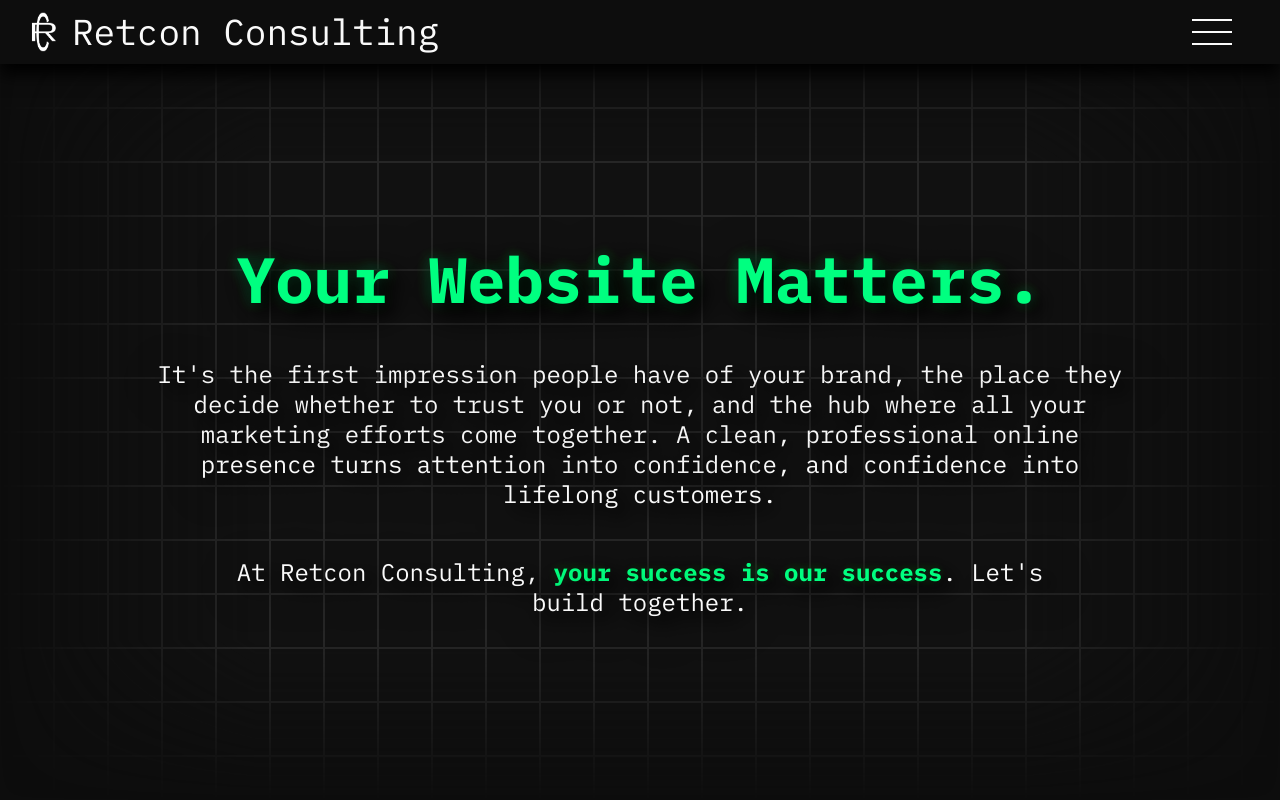
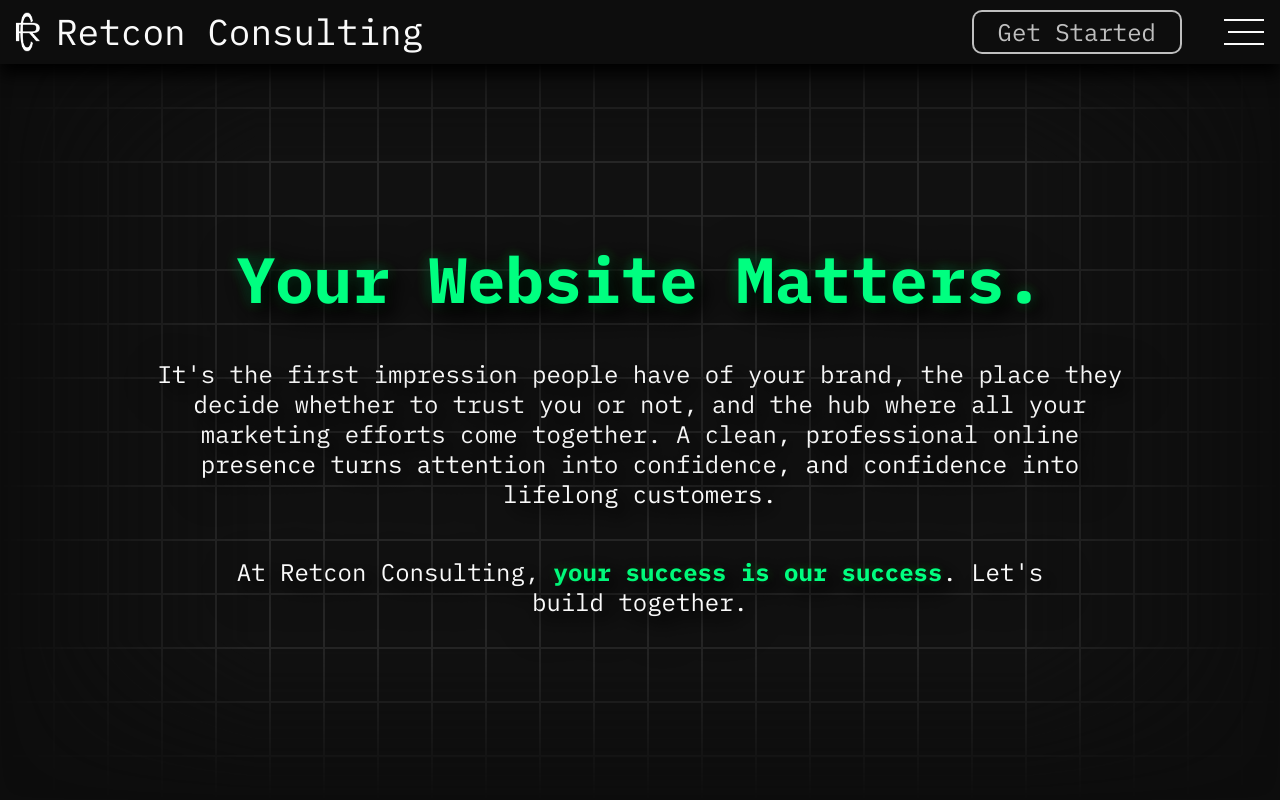
Before and after one commit to evan-baron/retcon-consulting, a Next.js app: page /development in a window 1280 px wide. Shown: the top 800 px of the page. Built offline with nearby package versions, Linux system fonts and the light colour scheme; a web font is replaced by a local one.

Commit message:
lot of changes made to header

```diff
--- a/src/app/components/contact/contact.module.scss
+++ b/src/app/components/contact/contact.module.scss
@@ -199,6 +199,7 @@
 					margin-left: 1rem;
 					display: flex;
 					flex-direction: column;
+					gap: 1rem;
 
 					label {
 						font-size: 1.25rem;
--- a/src/app/components/ctaButton/CTA.tsx
+++ b/src/app/components/ctaButton/CTA.tsx
@@ -9,6 +9,14 @@ interface CTAProps {
 }
 
 const CTA: React.FC<CTAProps> = ({ content, parent, disabled, className }) => {
+	const handleClick = (e: React.MouseEvent<HTMLAnchorElement>) => {
+		e.preventDefault();
+		const el = document.getElementById('contact');
+		if (el) {
+			el.scrollIntoView({ behavior: 'smooth' });
+		}
+	};
+
 	return (
 		<a
 			href='#contact'
@@ -16,8 +24,9 @@ const CTA: React.FC<CTAProps> = ({ content, parent, disabled, className }) => {
 			tabIndex={0}
 			aria-label='Book a session'
 			className={`${styles.cta} ${!disabled ? styles.done : ''} ${
-				parent === 'hero' && styles.hero
-			} ${parent === 'summary' && styles.summary} ${className || ''}`}
+				parent && styles[parent]
+			} ${className || ''}`}
+			onClick={handleClick}
 		>
 			<span className={styles['cta-text']}>{content}</span>
 		</a>
--- a/src/app/components/ctaButton/cta.module.scss
+++ b/src/app/components/ctaButton/cta.module.scss
@@ -52,6 +52,10 @@
 		}
 	}
 
+	&.header {
+		font-size: 1.5rem;
+	}
+
 	&:active {
 		background-color: var(--gray5);
 		color: var(--gray1);
--- a/src/app/components/footer/Footer.tsx
+++ b/src/app/components/footer/Footer.tsx
@@ -12,7 +12,7 @@ import styles from './footer.module.scss';
 import { useAppContext } from '@/app/context/AppContext';
 
 // MUI icons
-import { LinkedIn, Instagram, Facebook } from '@mui/icons-material';
+import { LinkedIn, Facebook } from '@mui/icons-material';
 
 function Footer() {
 	const { isMobileWidth } = useAppContext();
@@ -29,7 +29,7 @@ function Footer() {
 					<button
 						className={styles['to-top']}
 						type='button'
-						onClick={() => window.scrollTo({ top: 0 })}
+						onClick={() => window.scrollTo({ top: 0, behavior: 'smooth' })}
 					>
 						&uarr; To the top &uarr;
 					</button>
--- a/src/app/components/hamburger/Hamburger.tsx
+++ b/src/app/components/hamburger/Hamburger.tsx
@@ -1,7 +1,8 @@
 'use client';
 
 // Library imports
-import React from 'react';
+import React, { useState, useEffect, useRef } from 'react';
+import Link from 'next/link';
 
 // Styles imports
 import styles from './hamburger.module.scss';
@@ -9,51 +10,95 @@ import styles from './hamburger.module.scss';
 function Hamburger({
 	setHamburgerActive,
 	hamburgerActive,
+	isMobile,
+	iconRef,
 }: {
 	setHamburgerActive: (hamburgerActive: boolean) => void;
 	hamburgerActive: boolean;
+	isMobile: boolean;
+	iconRef: React.RefObject<HTMLDivElement | null>;
 }) {
+	const hamburgerRef = useRef<HTMLDivElement>(null);
+	const [isMouseInside, setIsMouseInside] = useState(false);
+
+	useEffect(() => {
+		if (!hamburgerRef.current) return;
+
+		const handleClickOutside = (event: MouseEvent | FocusEvent) => {
+			if (iconRef.current && iconRef.current.contains(event.target as Node)) {
+				return;
+			}
+
+			if (
+				hamburgerRef.current &&
+				!hamburgerRef.current.contains(event.target as Node)
+			) {
+				setHamburgerActive(false);
+			}
+		};
+
+		const handleScroll = (event: Event) => {
+			if (isMouseInside) {
+				event.preventDefault(); // Prevent page scroll if desired
+				return;
+			}
+			setHamburgerActive(false);
+		};
+
+		const handleMouseEnter = () => setIsMouseInside(true);
+		const handleMouseLeave = () => setIsMouseInside(false);
+
+		const menuEl = hamburgerRef.current;
+		menuEl.addEventListener('mouseenter', handleMouseEnter);
+		menuEl.addEventListener('mouseleave', handleMouseLeave);
+
+		document.addEventListener('mousedown', handleClickOutside);
+		document.addEventListener('focusin', handleClickOutside);
+		document.addEventListener('scroll', handleScroll, { passive: false });
+
+		return () => {
+			menuEl.removeEventListener('mouseenter', handleMouseEnter);
+			menuEl.removeEventListener('mouseleave', handleMouseLeave);
+			document.removeEventListener('mousedown', handleClickOutside);
+			document.removeEventListener('focusin', handleClickOutside);
+			document.removeEventListener('scroll', handleScroll);
+		};
+	}, [hamburgerRef.current, isMouseInside]);
+
 	const handleClick = () => {
 		const newActiveState = !hamburgerActive;
 		setHamburgerActive(newActiveState);
 	};
 
 	return (
-		<div className={styles['hamburger-wrapper']}>
+		<div className={styles['hamburger-wrapper']} ref={hamburgerRef}>
 			<div className={styles.hamburger}>
-				<div
-					className={`${styles.icon} ${hamburgerActive ? styles.active : ''}`}
-					onClick={handleClick}
-				>
-					<span className={styles.line}></span>
-				</div>
-
 				<div
 					className={`${styles['hamburger-content']} ${
 						hamburgerActive ? styles.active : ''
-					}`}
+					} ${isMobile ? styles.mobile : ''}`}
 					onClick={handleClick}
 				>
 					<ul className={styles.menu}>
 						<li>
-							<a href='#top' onClick={handleClick}>
+							<Link href='/' onClick={handleClick}>
 								Home
-							</a>
+							</Link>
 						</li>
 						<li>
-							<a href='#services' onClick={handleClick}>
+							<Link href='#services' onClick={handleClick}>
 								Services
-							</a>
+							</Link>
 						</li>
 						<li>
-							<a href='#contact' onClick={handleClick}>
+							<Link href='#contact' onClick={handleClick}>
 								Contact
-							</a>
+							</Link>
 						</li>
 						<li>
-							<a href='#contact' onClick={handleClick}>
-								Book Now
-							</a>
+							<Link href='#get-started' onClick={handleClick}>
+								Get Started
+							</Link>
 						</li>
 					</ul>
 				</div>
--- a/src/app/components/hamburger/hamburger.module.scss
+++ b/src/app/components/hamburger/hamburger.module.scss
@@ -1,55 +1,11 @@
 .hamburger-wrapper {
+	z-index: 10;
 	.hamburger {
-		.icon {
-			height: 4rem;
-			width: 4rem;
-			width: fit-content;
-			display: flex;
-			align-items: center;
-			justify-content: center;
-			padding: 0 1rem;
-
-			&.active .line {
-				background-color: transparent;
-
-				&::before {
-					transform: rotate(45deg);
-				}
-				&::after {
-					transform: rotate(-45deg);
-				}
-			}
-
-			.line {
-				height: 0.125rem;
-				width: 2.5rem;
-				background-color: var(--gray1);
-
-				&::before {
-					content: '';
-					position: absolute;
-					height: 0.125rem;
-					width: 2.5rem;
-					background-color: var(--gray1);
-					transform: translateY(-0.75rem);
-				}
-
-				&::after {
-					content: '';
-					position: absolute;
-					height: 0.125rem;
-					width: 2.5rem;
-					background-color: var(--gray1);
-					transform: translateY(0.75rem);
-				}
-			}
-		}
-
 		.hamburger-content {
 			position: fixed;
 			top: 4rem;
-			left: 0;
-			width: 100vw;
+			right: 0;
+			width: 400px;
 			height: calc(100vh - 4rem);
 			display: flex;
 			justify-content: center;
@@ -59,14 +15,25 @@
 			opacity: 0;
 			pointer-events: none;
 			visibility: hidden;
-			transition: opacity 0.5s, visibility 0s 0.5s; // visibility hides after fade-out
-			box-shadow: inset 0 0.5rem 1rem black;
+			transform: translateX(100%);
+			transition: transform 0.5s, opacity 0.5s, visibility 0s 0.5s; // visibility hides after fade-out
+			box-shadow: 0 0 1rem black;
+
+			&.mobile {
+				transform: translateX(0);
+			}
+
+			@media screen and (max-width: 550px) and (orientation: portrait),
+				screen and (max-height: 550px) and (orientation: landscape) {
+				width: 100vw;
+			}
 
 			&.active {
 				opacity: 1;
 				pointer-events: auto;
 				visibility: visible;
-				transition: opacity 0.5s, visibility 0s; // visibility is instant when shown
+				transition: transform 0.5s, opacity 0.5s, visibility 0s; // visibility is instant when shown
+				transform: translateX(0);
 			}
 
 			.menu {
@@ -78,12 +45,46 @@
 				li {
 					list-style: none;
 					font-size: 1.5rem;
+
+					@media (hover: hover) and (pointer: fine) {
+						&:hover {
+							color: var(--gray1);
+						}
+					}
+
+					a {
+						display: inline-block;
+					}
+				}
+
+				li:not(:last-child) {
+					a {
+						&:focus-visible {
+							outline: 2px solid var(--main-teal) !important;
+							border-radius: 0.5rem;
+							padding: 0rem 1rem;
+						}
+					}
 				}
 
 				li:last-child {
-					padding: 0.5rem 1rem;
-					border: 2px solid var(--main-gray);
-					border-radius: 0.5rem;
+					a {
+						padding: 0.5rem 1rem;
+						border: 2px solid var(--main-gray);
+						border-radius: 0.5rem;
+
+						&:focus-visible {
+							outline: none !important;
+							border: 2px solid var(--main-teal) !important;
+						}
+
+						@media (hover: hover) and (pointer: fine) {
+							&:hover {
+								border-color: var(--gray1) !important;
+								background-color: var(--gray5);
+							}
+						}
+					}
 				}
 			}
 		}
--- a/src/app/components/header/Header.tsx
+++ b/src/app/components/header/Header.tsx
@@ -20,6 +20,8 @@ function Header() {
 
 	// Hamburger menu state
 	const [hamburgerActive, setHamburgerActive] = useState(false);
+
+	const hamburgerIconRef = useRef<HTMLDivElement>(null);
 
 	// Logic to handle header visibility on scroll: this will hide the header when scrolling down and show it when scrolling up
 	const [offset, setOffset] = useState(0);
@@ -52,44 +54,64 @@ function Header() {
 	}
 
 	return (
+		<>
 			<header
 				className={styles.header}
 				style={{ transform: `translateY(-${offset}px)` }}
 			>
-			<nav className={styles.nav}>
+				<nav
+					className={`${styles.nav} ${
+						isMobile || isTablet ? styles.mobile : ''
+					}`}
+				>
 					<ul className={styles.ul}>
 						<li className={styles['logo-wrapper']}>
 							<Link href='/' className={styles.logo}>
-							<Image src='/logo.svg' alt='Logo Image' width={40} height={40} />
+								<Image
+									src='/logo.svg'
+									alt='Logo Image'
+									width={40}
+									height={40}
+								/>
 								<span>Retcon Consulting</span>
 							</Link>
 						</li>
-					{/* <li>
-						<a href='#about'>About</a>
-					</li> */}
-					{!isMobile && !isTablet ? (
-						<>
+
+						{!isMobile && (
 							<li>
-								<a href='#services'>Services</a>
+								<CTA content='Get Started' parent='header' />
 							</li>
+						)}
 						<li>
-								<a href='#contact'>Contact</a>
+							<div
+								ref={hamburgerIconRef}
+								role='button'
+								tabIndex={0}
+								aria-label={hamburgerActive ? 'Close menu' : 'Open menu'}
+								className={`${styles.icon} ${
+									hamburgerActive ? styles.active : ''
+								}`}
+								onClick={() => setHamburgerActive((prev) => !prev)}
+								onKeyDown={(e) => {
+									if (e.key === 'Enter' || e.key === ' ') {
+										e.preventDefault();
+										setHamburgerActive((prev) => !prev);
+									}
+								}}
+							>
+								<span className={styles.line}></span>
+							</div>
 						</li>
-							<li>
-								<CTA content='Book Now' />
-							</li>
-						</>
-					) : (
-						<li>
+					</ul>
+				</nav>
+			</header>
 			<Hamburger
 				hamburgerActive={hamburgerActive}
 				setHamburgerActive={setHamburgerActive}
+				isMobile={isMobile}
+				iconRef={hamburgerIconRef}
 			/>
-						</li>
-					)}
-				</ul>
-			</nav>
-		</header>
+		</>
 	);
 }
 
--- a/src/app/components/header/header.module.scss
+++ b/src/app/components/header/header.module.scss
@@ -11,12 +11,12 @@
 
 	.nav {
 		width: 100%;
-		padding: 0 2rem 0 1rem;
+		padding: 0 1rem;
 		display: flex;
 		align-items: center;
 		background-color: var(--background);
 
-		@media screen and (max-width: 550px) and (orientation: portrait) {
+		&.mobile {
 			padding: 0;
 		}
 
@@ -45,6 +45,12 @@
 				color: var(--gray1);
 				margin-left: 0.5rem;
 
+				&:focus-visible {
+					outline: 2px solid var(--main-teal) !important;
+					outline-offset: 2px;
+					border-radius: 0.25rem;
+				}
+
 				@media screen and (max-width: 950px) {
 					font-size: 1.75rem;
 				}
@@ -62,6 +68,63 @@
 			li:not(:first-child) {
 				user-select: none;
 			}
+
+			.icon {
+				height: 4rem;
+				width: 4rem;
+				width: fit-content;
+				display: flex;
+				align-items: center;
+				justify-content: center;
+				padding: 0 1rem;
+				cursor: pointer;
+
+				&.active .line {
+					background-color: transparent;
+
+					&::before {
+						transform: rotate(135deg);
+					}
+					&::after {
+						transform: rotate(-135deg);
+					}
+				}
+
+				&:focus-visible {
+					outline: 2px solid var(--main-teal) !important;
+					border-radius: 0.5rem;
+				}
+
+				.line {
+					position: relative;
+					height: 0.125rem;
+					width: 2.25rem;
+					background-color: var(--gray1);
+					transition: background-color 0.5s;
+
+					&::before {
+						content: '';
+						position: absolute;
+						height: 0.125rem;
+						width: 2.5rem;
+						right: 0;
+						background-color: var(--gray1);
+						transform: translateY(-0.75rem);
+						transition: transform 0.5s, opacity 0.5s;
+					}
+
+					&::after {
+						content: '';
+						position: absolute;
+						height: 0.125rem;
+						width: 2.5rem;
+						right: 0;
+						background-color: var(--gray1);
+						transform: translateY(0.75rem);
+						transition: transform 0.5s, opacity 0.5s;
+					}
+				}
+			}
 		}
 	}
 }
```
Also changed, not shown: src/app/components/contact/Contact.tsx (+11 -6 lines), src/app/layout.tsx (+0 -36 lines). Lines whose indentation alone changed are shown as unchanged.
